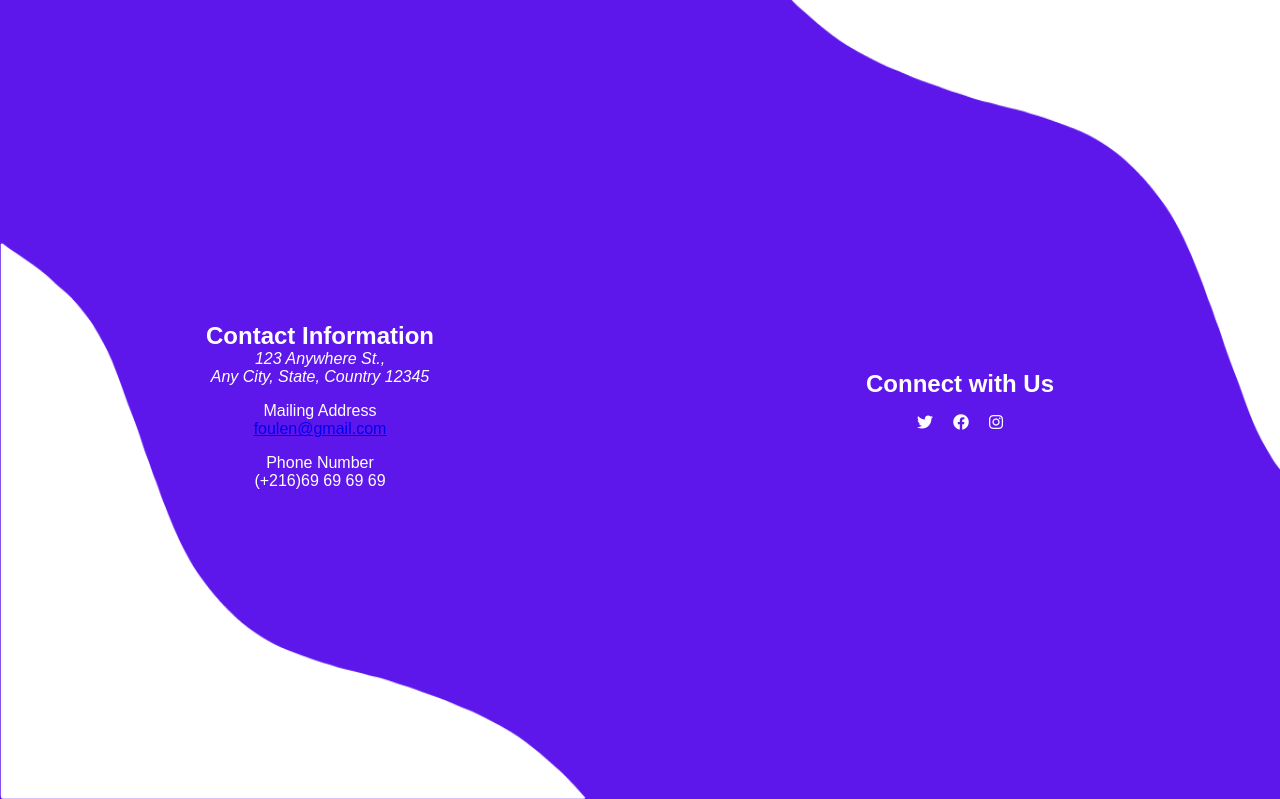
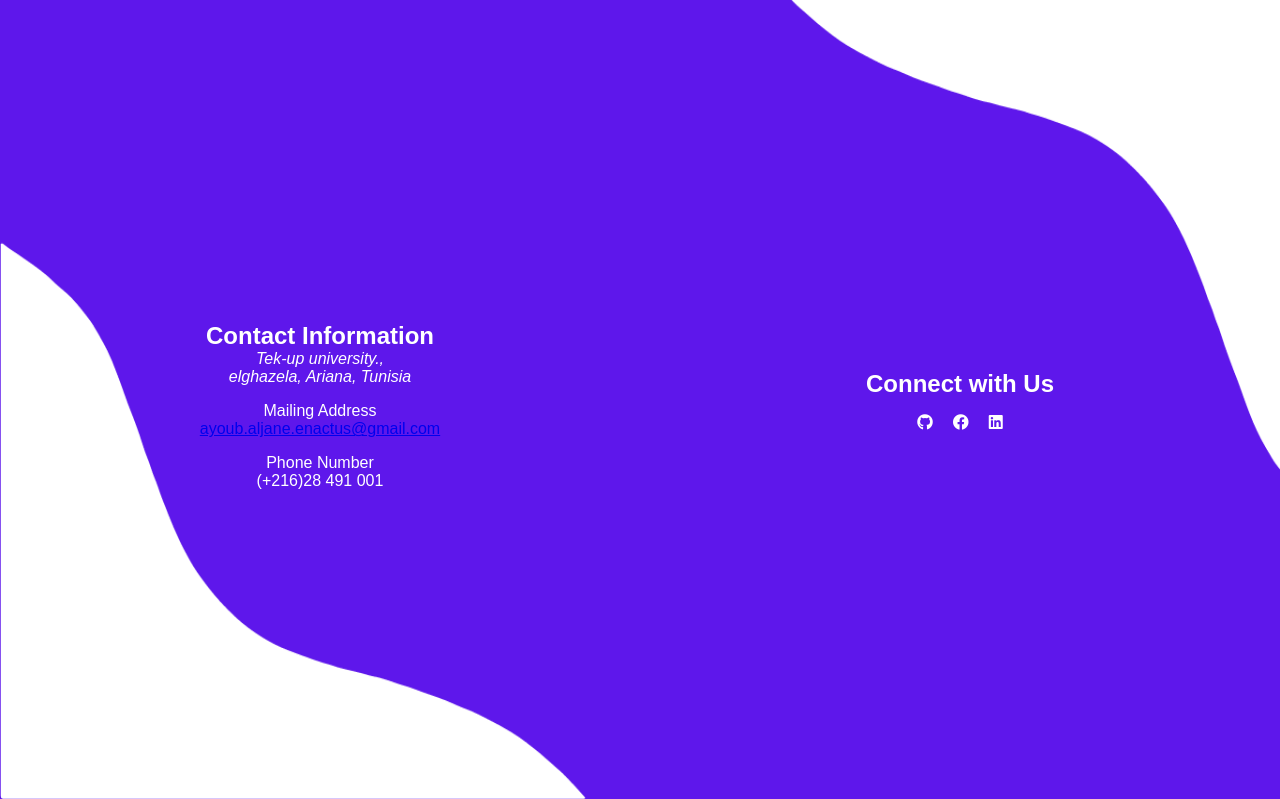
Before and after one commit to aljaneayoub/Bukubook, a Flask app: page / in a window 1280 px wide. Shown: the part 1601-2400 px from the top of the page. Run offline with Flask 3, Linux system fonts and the light colour scheme; some libraries are stand-ins or nearby versions.

Commit message:
second commit

```diff
--- a/templates/home.html
+++ b/templates/home.html
@@ -246,24 +246,24 @@
     <div class="contact-info">
       <h2>Contact Information</h2>
       <address>
-        123 Anywhere St.,<br>
-        Any City, State, Country 12345
+        Tek-up university.,<br>
+        elghazela, Ariana, Tunisia
       </address>
       <p class="mail">
         Mailing Address<br>
-        <a href="mailto:foulen@gmail.com">foulen@gmail.com</a>
+        <a href="ayoub.aljane.enactus@gmail.com">ayoub.aljane.enactus@gmail.com</a>
       </p>
       <p class="phone">
         Phone Number<br>
-        (+216)69 69 69 69
+        (+216)28 491 001
       </p>
     </div>
     <div class="social-links">
       <h2>Connect with Us</h2>
       <ul>
-        <li><a href="https://twitter.com" target="_blank"><i class="fab fa-twitter"></i></a></li>
-        <li><a href="https://facebook.com" target="_blank"><i class="fab fa-facebook"></i></a></li>
-        <li><a href="https://instagram.com" target="_blank"><i class="fab fa-instagram"></i></a></li>
+        <li><a href="https://github.com/aljaneayoub" target="_blank"><i class="fab fa-github"></i></a></li>
+        <li><a href="https://www.facebook.com/ayoub.aljane.1" target="_blank"><i class="fab fa-facebook"></i></a></li>
+        <li><a href="https://www.linkedin.com/in/ayoub-aljane-8757a9184/" target="_blank"><i class="fab fa-linkedin"></i></a></li>
       </ul>
     </div>
   </section>
--- a/templates/top books.html
+++ b/templates/top books.html
@@ -14,7 +14,7 @@
       background-size: cover;
       background-position: center;
       display: flex;
-      justify-content: center;
+      justify-content: flex-start;
       align-items: center;
       margin-top: 10px;
       margin-left: 230px;
```
